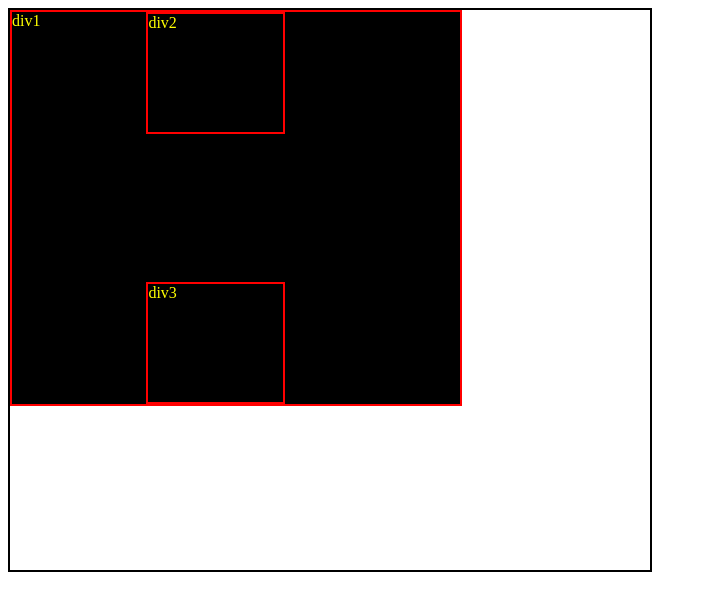
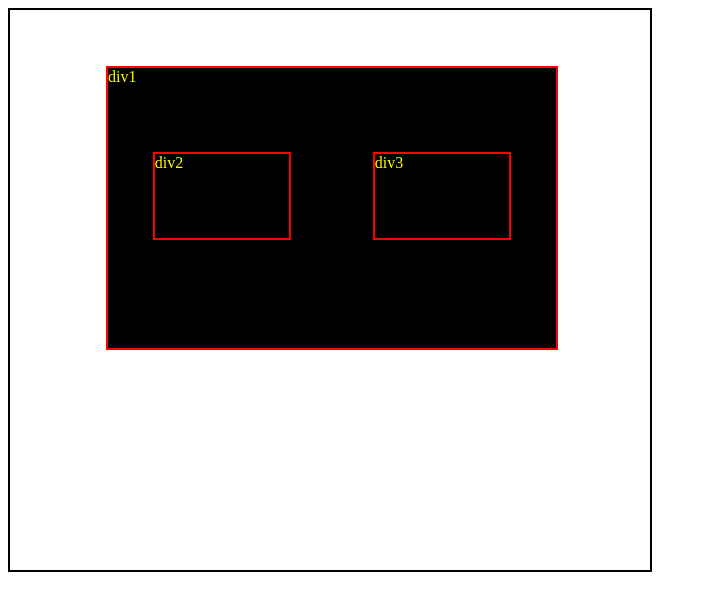
Before and after one commit to mv735065/Html-Css-drill-flex, a plain HTML site: page h2.html in a window 1280 px wide. Shown: the whole page, without its empty margins (0-707 px from the left). Drawn offline with Linux system fonts and the light colour scheme.

Commit message:
challng -10

```diff
--- a/h2style.css
+++ b/h2style.css
@@ -16,26 +16,28 @@
     background-color: white;
     color: yellow;
 
-
+    position: relative;
   }
 
   #div2{
     position: absolute;
-    top: 0;
-    left: 30%;
-
+    left: 10%;
+    top:30%
   }
 
   #div1{
 
-     position: relative;
+     position: absolute;
      width:70% ;
-     height: 70%;
+     height: 50%;
+  top:10%;
+  left: 15%;
+
 
   }
 
   #div3{
     position:absolute;
-    bottom: 0;
-    left: 30%;
+    right: 10%;
+    top:30%
   }
```
